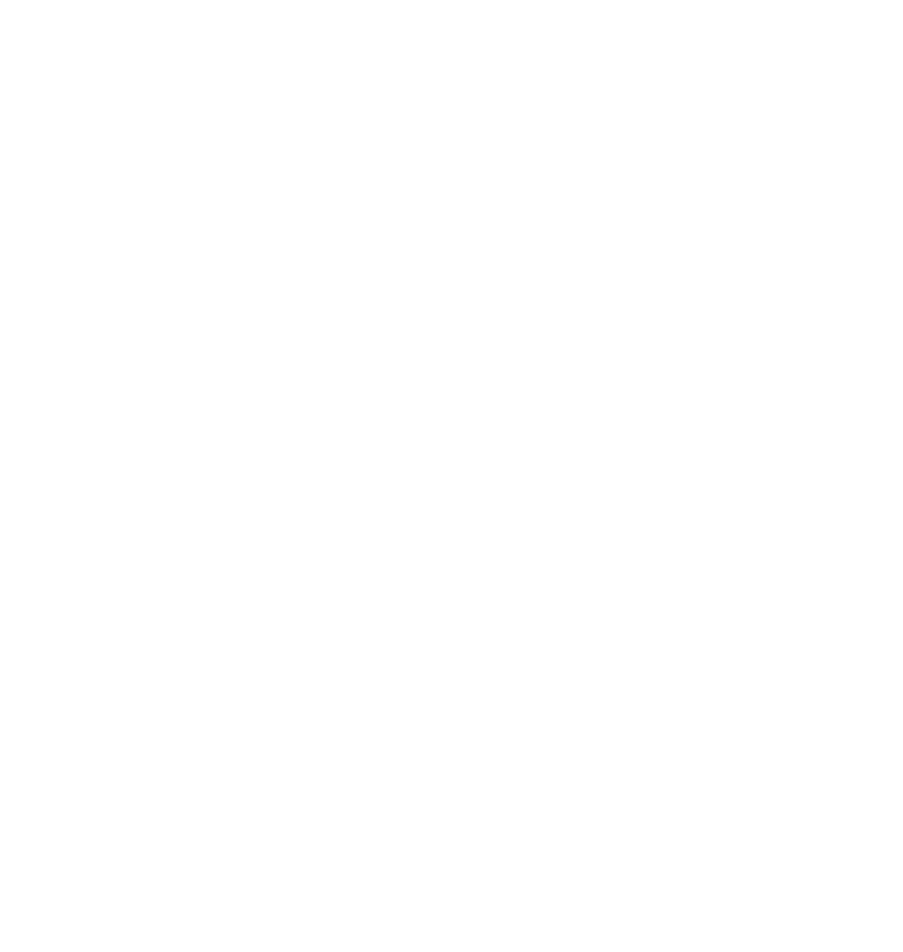
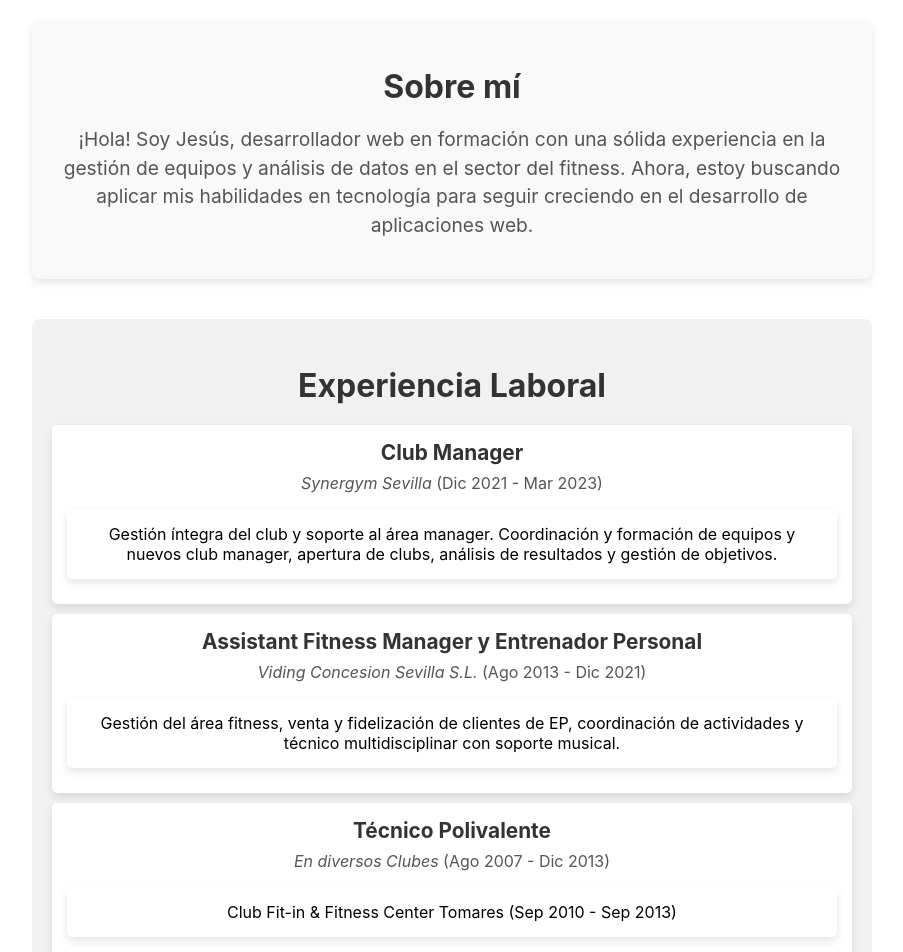
Before and after one commit to jdm1986/mi-curriculum, a React (Create React App) app: page / in a window 1280 px wide. Shown: the part 820-1772 px from the top of the page, without its empty margins (188-1091 px from the left). Before the commit the page ends 800 px from the top, so only its background shows below. Built offline with nearby package versions, Linux system fonts and the light colour scheme.

Commit message:
Agregando apartados Aboutme y Experience con sus css correspondientes.

```diff
--- a/src/App.js
+++ b/src/App.js
@@ -1,5 +1,8 @@
 import logo from './logo.svg';
 import './App.css';
+// Importamos los componentes AboutMe y Experience
+import AboutMe from './components/AboutMe';
+import Experience from './components/Experience';
 
 function App() {
   return (
@@ -7,9 +10,7 @@
       <header className="App-header">
         <img src={logo} className="App-logo" alt="logo" />
         <h1>¡Hola, soy Jesús!</h1>
-        <p>
-          Este es mi currículum web desarrollado en React.
-        </p>
+        <p>Este es mi currículum web desarrollado en React.</p>
         <a
           className="App-link"
           href="https://reactjs.org"
@@ -19,10 +20,12 @@
           Aprende React
         </a>
       </header>
+
+      {/* Incluimos las secciones de Sobre mí y Experiencia Laboral */}
+      <AboutMe />
+      <Experience />
     </div>
   );
 }
 
 export default App;
-
-//prueba github
--- /dev/null
+++ b/src/components/AboutMe.css
@@ -0,0 +1,23 @@
+/* Estilos para la sección "Sobre mí" */
+.about-me {
+  padding: 20px; /* Relleno interno para darle espacio al contenido */
+  background-color: #f9f9f9; /* Color de fondo suave */
+  border-radius: 8px; /* Bordes redondeados */
+  max-width: 800px; /* Ancho máximo para no ocupar toda la pantalla */
+  margin: 40px auto; /* Centra la sección y añade margen superior/inferior */
+  box-shadow: 0 4px 8px rgba(0, 0, 0, 0.1); /* Añadimos una ligera sombra para darle profundidad */
+}
+
+.about-me h2 {
+  color: #333; /* Color oscuro del título */
+  font-size: 2rem; /* Tamaño del título */
+  margin-bottom: 10px; /* Separación entre el título y el contenido */
+  text-align: center; /* Centrar el título */
+}
+
+.about-me p {
+  font-size: 1.2rem; /* Tamaño del texto */
+  color: #555; /* Color del texto */
+  line-height: 1.5; /* Espaciado entre líneas */
+  text-align: center; /* Centrar el texto */
+}
--- /dev/null
+++ b/src/components/AboutMe.js
@@ -0,0 +1,19 @@
+// Importamos React para usar JSX
+import React from 'react';
+// Importamos los estilos específicos de este componente
+import './AboutMe.css';
+
+// Definimos el componente AboutMe, que será una función que devuelve HTML (JSX)
+function AboutMe() {
+  return (
+    <section className="about-me">
+      <h2>Sobre mí</h2>
+      <p>
+        ¡Hola! Soy Jesús, desarrollador web en formación con una sólida experiencia en la gestión de equipos y análisis de datos en el sector del fitness. Ahora, estoy buscando aplicar mis habilidades en tecnología para seguir creciendo en el desarrollo de aplicaciones web.
+      </p>
+    </section>
+  );
+}
+
+// Exportamos el componente para que pueda ser usado en otros archivos
+export default AboutMe;
--- /dev/null
+++ b/src/components/Experience.css
@@ -0,0 +1,39 @@
+/* Estilos para la sección de experiencia laboral */
+.experience {
+  padding: 20px; /* Espacio alrededor del contenido */
+  background-color: #f1f1f1; /* Color de fondo suave */
+  border-radius: 8px; /* Bordes redondeados */
+  max-width: 800px; /* Ancho máximo para centrar la sección */
+  margin: 40px auto; /* Centrado horizontal y margen superior/inferior */
+}
+
+.experience h2 {
+  font-size: 2rem; /* Tamaño del título */
+  color: #333; /* Color del título */
+  margin-bottom: 20px; /* Espacio debajo del título */
+  text-align: center; /* Centrar el título */
+}
+
+.experience ul {
+  list-style-type: none; /* Quitamos los puntos de las listas */
+  padding: 0; /* Quitamos el padding por defecto de la lista */
+}
+
+.experience li {
+  background-color: #ffffff; /* Fondo blanco para cada ítem */
+  border-radius: 5px; /* Bordes redondeados */
+  padding: 15px; /* Relleno dentro de cada ítem */
+  margin-bottom: 10px; /* Separación entre los ítems */
+  box-shadow: 0 4px 8px rgba(0, 0, 0, 0.1); /* Añadimos una sombra suave */
+}
+
+.experience li strong {
+  color: #333; /* Color para el texto destacado */
+  font-size: 1.3rem; /* Tamaño del texto para los títulos de los cargos */
+}
+
+.experience li p {
+  margin-top: 8px; /* Espacio entre el título y la descripción */
+  color: #555; /* Color del texto de la descripción */
+  font-size: 1rem; /* Tamaño del texto para la descripción */
+}
--- /dev/null
+++ b/src/components/Experience.js
@@ -0,0 +1,44 @@
+// Importamos React para poder usar JSX
+import React from 'react';
+// Importamos los estilos de este componente
+import './Experience.css';
+
+// Definimos el componente Experience
+function Experience() {
+  return (
+    <section className="experience">
+      <h2>Experiencia Laboral</h2>
+      <ul>
+        <li>
+          <strong>Club Manager</strong>
+          <p><em>Synergym Sevilla</em> (Dic 2021 - Mar 2023)</p>
+          <li>Gestión íntegra del club y soporte al área manager. Coordinación y formación de equipos y nuevos club manager, apertura de clubs, análisis de resultados y gestión de objetivos.</li>
+        </li>
+        <li>
+          <strong>Assistant Fitness Manager y Entrenador Personal</strong>
+          <p><em>Viding Concesion Sevilla S.L.</em> (Ago 2013 - Dic 2021)</p>
+          <li>Gestión del área fitness, venta y fidelización de clientes de EP, coordinación de actividades y técnico multidisciplinar con soporte musical.</li>
+        </li>
+        <li>
+          <strong>Técnico Polivalente</strong>
+          <p><em>En diversos Clubes</em> (Ago 2007 - Dic 2013)</p>
+          <ul>
+            <li>Club Fit-in & Fitness Center Tomares (Sep 2010 - Sep 2013)</li>
+            <li>Cartuja Sport S.L. (Oct 2008 - Jul 2010)</li>
+            <li>Galisport S.L. (Jul 2007 - Oct 2008)</li>
+          </ul>
+        </li>
+         <li>
+            <strong>Otros Desempeños Profesionales</strong>
+                <ul>
+                   <li>Responsable en Cafetería/Copas Bar Siza (Dic 2006 - May 2008)</li>
+                   <li>Responsable distribuidor de Telefonía Móvil Srt Serotec (Abr 2005 - Abr 2006)</li>
+                </ul>
+         </li>
+      </ul>
+    </section>
+  );
+}
+
+// Exportamos el componente para que pueda ser usado en otros archivos
+export default Experience;
```
